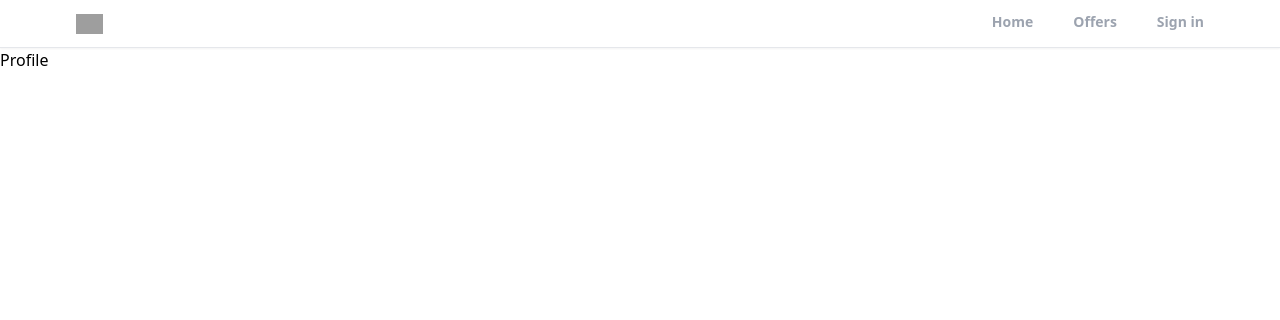
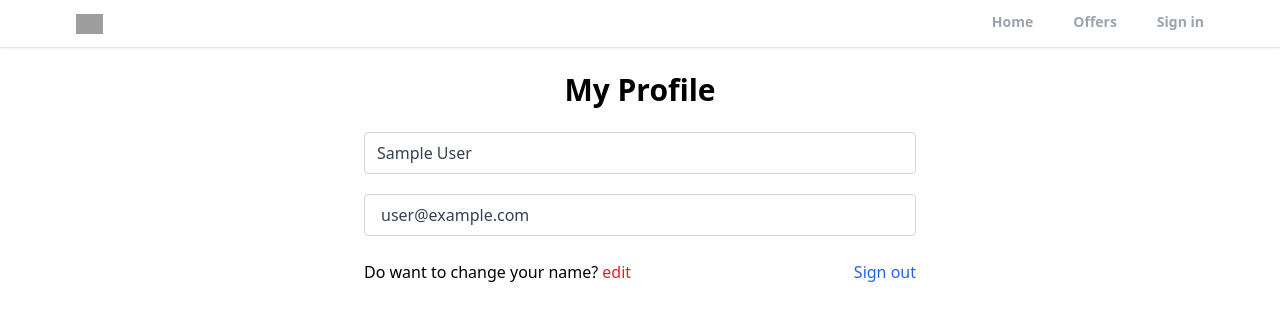
Before and after one commit to Aya-Amer/realtor-clone-react, a React (Create React App) app: page /profile in a window 1280 px wide. Shown: the top 320 px of the page. Built offline with nearby package versions, Linux system fonts and the light colour scheme; no server answers; sample sign-in values are in the browser's storage; grey boxes are pictures that could not be loaded; the HTML template or start-up script is replaced by a standard one.

Commit message:
create private route and custom  hook for protection the profile page and add the logout functionality

```diff
--- a/src/App.js
+++ b/src/App.js
@@ -8,6 +8,7 @@ import ForgotPassword from "./pages/ForgotPassword";
 import Header from "./components/Header";
 import { ToastContainer } from "react-toastify";
 import "react-toastify/dist/ReactToastify.css";
+import PrivateRoute from "./components/PrivateRoute";
 function App() {
   return (
     // <div className="App">
@@ -17,12 +18,14 @@ function App() {
       <Router>
         <Header />
         <Routes>
+          <Route path="/profile" element={<PrivateRoute />}>
+            <Route path="/profile" element={<Profile />} />
+          </Route>
           <Route path="/" element={<Home />} />
           <Route path="/offers" element={<Offers />} />
           <Route path="/sign-in" element={<SignIn />} />
           <Route path="/sign-up" element={<SignUp />} />
           <Route path="/forgot-password" element={<ForgotPassword />} />
-          <Route path="/profile" element={<Profile />} />
         </Routes>
       </Router>
       <ToastContainer
--- a/src/components/OAuth.jsx
+++ b/src/components/OAuth.jsx
@@ -20,7 +20,11 @@ export default function OAuth() {
             const docRef = doc(db, "users", user.uid);
             const docSnap = await getDoc(docRef);
             if (!docSnap.exists()){
+
+                console.log(user.displayName , "user.displayName")
+                debugger;
                 await setDoc(docRef, {
+
                     name:user.displayName,
                     email:user.email,
                     timeStamp:serverTimestamp()
--- /dev/null
+++ b/src/components/PrivateRoute.jsx
@@ -0,0 +1,11 @@
+import React from 'react'
+import { Navigate, Outlet } from 'react-router-dom';
+import { useAuthStatus } from '../hooks/useAuthStatus';
+
+export default function PrivateRoute() {
+    const {loggedIn, checkingStatus} = useAuthStatus();
+    if (checkingStatus){
+      return <h3>Loading...</h3>;
+    }
+  return loggedIn ? <Outlet/> : <Navigate to="/sign-in"/>
+}
--- /dev/null
+++ b/src/hooks/useAuthStatus.jsx
@@ -0,0 +1,17 @@
+import { getAuth, onAuthStateChanged } from 'firebase/auth';
+import React, { useEffect, useState } from 'react'
+
+export function useAuthStatus() {
+    const auth = getAuth();
+    const [loggedIn, setLoggedIn ] = useState(false);
+    const [checkingStatus, setCheckingStatus] = useState(true);
+    useEffect(()=>{
+        onAuthStateChanged(auth,(user)=>{
+            if(user){
+                setLoggedIn(true);
+            }
+            setCheckingStatus(false);
+        })
+    })
+  return {loggedIn, checkingStatus}
+}
--- a/src/pages/Profile.jsx
+++ b/src/pages/Profile.jsx
@@ -1,9 +1,52 @@
-import React from 'react'
+import { getAuth } from 'firebase/auth';
+import React, { useState } from 'react'
+import { useNavigate } from 'react-router-dom';
 
 export default function Profile() {
+  const navigate = useNavigate();
+  const auth = getAuth();
+  const [editMode,setEditMode] = useState(false);
+  const [formData, setFormData] = useState({
+    name:auth.currentUser.displayName,
+    email: auth.currentUser.email,
+
+  })
+const {name,email} = formData;
+  function onSignOut(){
+      auth.signOut();
+      navigate("/");
+  }
+  function editClicked() {
+    setEditMode((preValue) => !preValue);
+  }
+  function ApplyChange(){
+    setEditMode((preValue) => !preValue);
+  }
   return (
-    <div>
-      Profile
-    </div>
+    <>
+    <section className='mx-auto max-w-6xl flex justify-center items-center flex-col'>
+      <h1 className='text-center font-bold text-3xl mt-6'>My Profile</h1>
+      <div className='w-full md:w-[50%] mt-6 px-3'>
+      <form  >
+        <input placeholder='Full Name' type='text' id='name' value={name} disabled
+        className={ editMode ? 'bg-red-200 w-full c transition ease-in-out border-gray-300 border rounded text-gray-700'
+        : 'bg-white w-full border-gray-300 border py-2 px-3 rounded text-gray-700'}
+         />
+        <input className='bg-white w-full mb-6 py-2 px-4 border-gray-300 border
+         rounded text-gray-700 my-5' value={email} id="email" disabled/>
+        <div className='flex justify-between align-middle flex-nowrap'>
+          <div><p>Do want to change your name?
+            <button type="button" className='text-red-600 hover:text-red-700 transition ease-in-out duration-200 ml-1 cursor-pointer'
+            onClick={editMode ? ApplyChange :
+               editClicked}>{editMode ? 'Apply Change' : 'edit'}</button>
+          </p></div>
+          <button type="button"  onClick={onSignOut}
+          className='text-blue-600  hover:text-blue-700 transition ease-in-out duration-200 cursor-pointer'>Sign out</button>
+        </div>
+
+      </form>
+      </div>
+    </section>
+    </>
   )
 }
```
